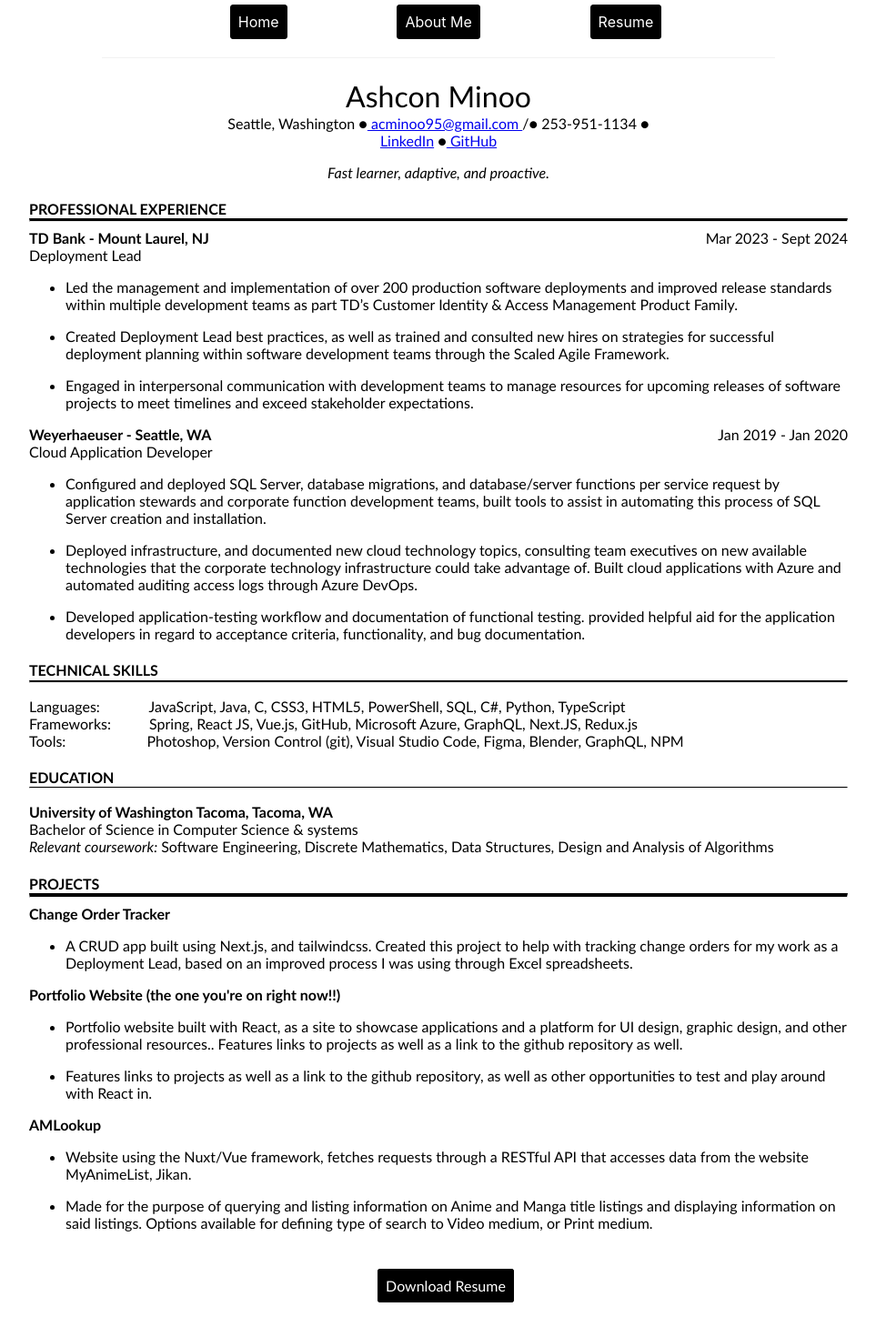
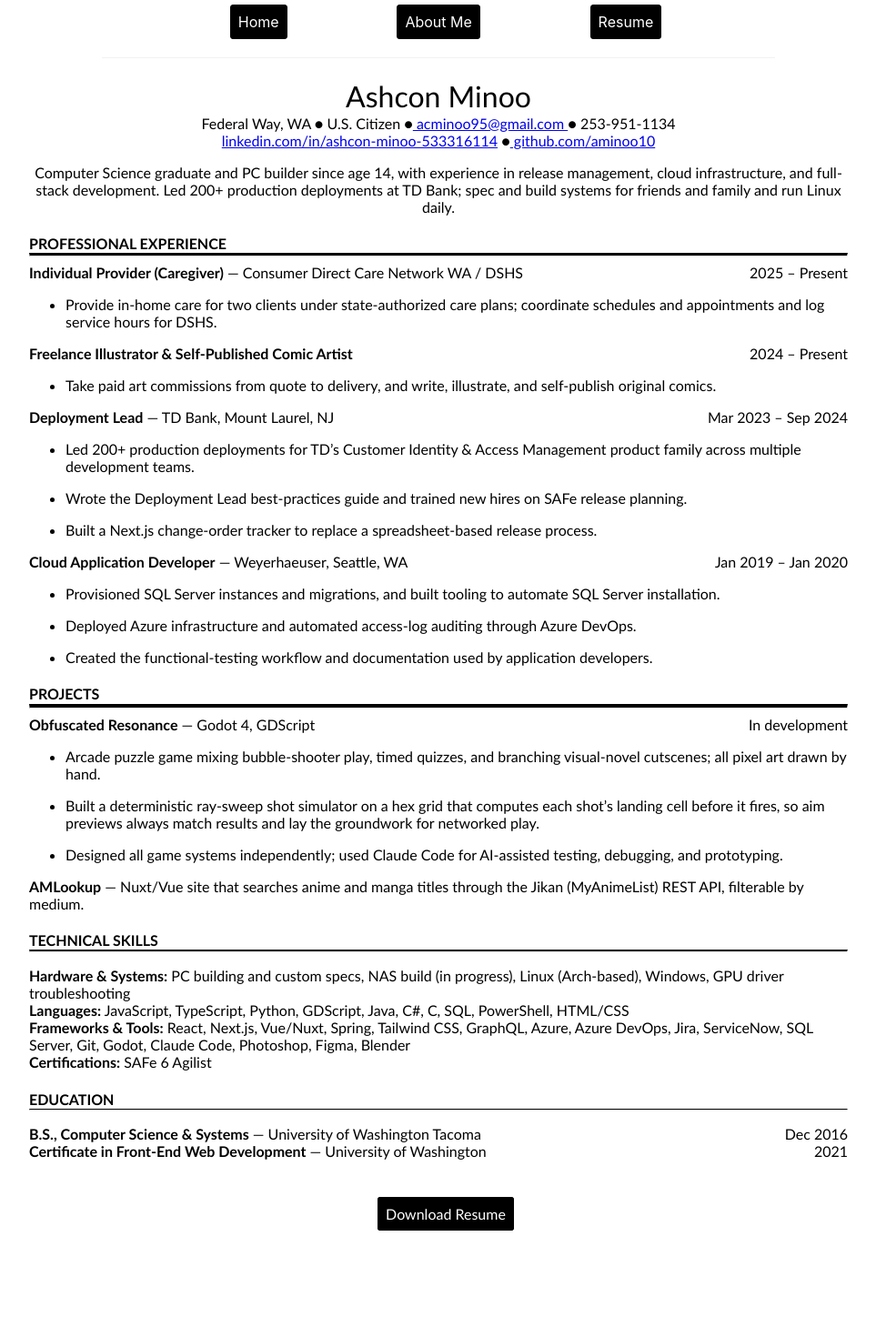
Before and after one commit to aminoo10/portfolio-site, a React (Create React App) app: page /resume in a window 1280 px wide. Shown: the part 374-1844 px from the top of the page at 91% size, without its empty margins (158-1121 px from the left). After the commit the page ends 1766 px from the top, so only its background shows below. Built offline with nearby package versions, Linux system fonts and the light colour scheme.

Commit message:
Update Resume.js with new content and formatting

```diff
--- a/src/Resume.js
+++ b/src/Resume.js
@@ -5,98 +5,98 @@ const Resume = () => {
   const blackDot = '\u25CF';
   const usePDF = false;
 
-  return (
+   return (
     <div className="resume">
       {!usePDF && <div className="html-resume">
         <div className="header">
           <h1>Ashcon Minoo</h1>
-          <p>Seattle, Washington {blackDot}
-          <span>
-            <a href="mailto:acminoo95@gmail.com" target="_blank" rel="noreferrer"> acminoo95@gmail.com </a>/
-          </span>
-          {blackDot} 253-951-1134 {blackDot}
+          <p>Federal Way, WA {blackDot} U.S. Citizen {blackDot}
+          <a href="mailto:acminoo95@gmail.com" target="_blank" rel="noreferrer"> acminoo95@gmail.com </a>
+          {blackDot} 253-951-1134
           <br />
-          <a href="https://linkedin.com/in/ashcon-minoo-533316114/" target="_blank" rel="noreferrer"> LinkedIn</a> {blackDot}
-          <a href="https://github.com/aminoo10" target="_blank" rel="noreferrer"> GitHub</a></p>
-          <i>Fast learner, adaptive, and proactive.</i>
+          <a href="https://linkedin.com/in/ashcon-minoo-533316114/" target="_blank" rel="noreferrer">linkedin.com/in/ashcon-minoo-533316114</a> {blackDot}
+          <a href="https://github.com/aminoo10" target="_blank" rel="noreferrer"> github.com/aminoo10</a></p>
+          <p className="summary">Computer Science graduate and PC builder since age 14, with experience in release management,
+            cloud infrastructure, and full-stack development. Led 200+ production deployments at TD Bank; spec and build
+            systems for friends and family and run Linux daily.</p>
         </div>
+
         <div className="pro-experience">
           <h4>PROFESSIONAL EXPERIENCE</h4>
           <hr id="hr-3"/>
           <div>
-            <strong>TD Bank - Mount Laurel, NJ</strong>
-            <span className="float-right">Mar 2023 - Sept 2024</span><br />
-            Deployment Lead <br />
-
+            <strong>Individual Provider (Caregiver)</strong> — Consumer Direct Care Network WA / DSHS
+            <span className="float-right">2025 – Present</span>
             <ul>
-              <li>Led the management and implementation of over 200 production software deployments and improved release standards
-                within multiple development teams as part TD’s Customer Identity & Access Management Product Family.
-              </li>
-              <li>Created Deployment Lead best practices, as well as trained and consulted new hires on strategies
-                for successful deployment planning within software development teams through the Scaled Agile Framework.</li>
-              <li>Engaged in interpersonal communication with development teams to manage resources for upcoming releases
-                of software projects to meet timelines and exceed stakeholder expectations.</li>
+              <li>Provide in-home care for two clients under state-authorized care plans; coordinate schedules and
+                appointments and log service hours for DSHS.</li>
             </ul>
           </div>
           <div>
-          <strong>Weyerhaeuser - Seattle, WA</strong>
-          <span className="float-right">Jan 2019 - Jan 2020</span><br />
-          Cloud Application Developer <br />
-
-          <ul>
-            <li>Configured and deployed SQL Server, database migrations, and database/server functions per service request by application
-              stewards and corporate function development teams, built tools to assist in automating this process of SQL Server creation
-              and installation.</li>
-            <li>Deployed infrastructure, and documented new cloud technology topics, consulting team executives on new available technologies
-              that the corporate technology infrastructure could take advantage of. Built cloud applications with Azure and automated auditing
-              access logs through Azure DevOps.</li>
-            <li>Developed application-testing workflow and documentation of functional testing. provided helpful aid for the application developers
-              in regard to acceptance criteria, functionality, and bug documentation.</li>
-          </ul>
+            <strong>Freelance Illustrator &amp; Self-Published Comic Artist</strong>
+            <span className="float-right">2024 – Present</span>
+            <ul>
+              <li>Take paid art commissions from quote to delivery, and write, illustrate, and self-publish original comics.</li>
+            </ul>
+          </div>
+          <div>
+            <strong>Deployment Lead</strong> — TD Bank, Mount Laurel, NJ
+            <span className="float-right">Mar 2023 – Sep 2024</span>
+            <ul>
+              <li>Led 200+ production deployments for TD’s Customer Identity &amp; Access Management product family
+                across multiple development teams.</li>
+              <li>Wrote the Deployment Lead best-practices guide and trained new hires on SAFe release planning.</li>
+              <li>Built a Next.js change-order tracker to replace a spreadsheet-based release process.</li>
+            </ul>
+          </div>
+          <div>
+            <strong>Cloud Application Developer</strong> — Weyerhaeuser, Seattle, WA
+            <span className="float-right">Jan 2019 – Jan 2020</span>
+            <ul>
+              <li>Provisioned SQL Server instances and migrations, and built tooling to automate SQL Server installation.</li>
+              <li>Deployed Azure infrastructure and automated access-log auditing through Azure DevOps.</li>
+              <li>Created the functional-testing workflow and documentation used by application developers.</li>
+            </ul>
           </div>
         </div>
+
+        <div className="projects">
+          <h4>PROJECTS</h4>
+          <hr id="hr-4"/>
+          <div>
+            <strong className="project-header">Obfuscated Resonance</strong> — Godot 4, GDScript
+            <span className="float-right">In development</span>
+            <ul>
+              <li>Arcade puzzle game mixing bubble-shooter play, timed quizzes, and branching visual-novel cutscenes;
+                all pixel art drawn by hand.</li>
+              <li>Built a deterministic ray-sweep shot simulator on a hex grid that computes each shot’s landing cell
+                before it fires, so aim previews always match results and lay the groundwork for networked play.</li>
+              <li>Designed all game systems independently; used Claude Code for AI-assisted testing, debugging, and prototyping.</li>
+            </ul>
+          </div>
+          <p><strong className="project-header">AMLookup</strong> — Nuxt/Vue site that searches anime and manga titles
+            through the Jikan (MyAnimeList) REST API, filterable by medium.</p>
+        </div>
+
         <div className="technical-skills">
           <h4>TECHNICAL SKILLS</h4>
           <hr id="hr-2"/>
-          <p><span id="indent-1">Languages:</span> JavaScript, Java, C, CSS3, HTML5, PowerShell, SQL, C#, Python, TypeScript <br />
-          <span id="indent-2">Frameworks:</span> Spring, React JS, Vue.js, GitHub, Microsoft Azure, GraphQL, Next.JS, Redux.js <br />
-          <span id="indent-3">Tools:</span> Photoshop, Version Control (git), Visual Studio Code, Figma, Blender, GraphQL, NPM</p>
+          <p><strong>Hardware &amp; Systems:</strong> PC building and custom specs, NAS build (in progress), Linux (Arch-based),
+            Windows, GPU driver troubleshooting<br />
+          <strong>Languages:</strong> JavaScript, TypeScript, Python, GDScript, Java, C#, C, SQL, PowerShell, HTML/CSS<br />
+          <strong>Frameworks &amp; Tools:</strong> React, Next.js, Vue/Nuxt, Spring, Tailwind CSS, GraphQL, Azure, Azure DevOps,
+            Jira, ServiceNow, SQL Server, Git, Godot, Claude Code, Photoshop, Figma, Blender<br />
+          <strong>Certifications:</strong> SAFe 6 Agilist</p>
         </div>
+
         <div className="education">
           <h4>EDUCATION</h4>
           <hr id="hr-1"/>
-
-          <p><strong>University of Washington Tacoma, Tacoma, WA</strong> <br />
-          Bachelor of Science in Computer Science &amp; systems <br />
-          <i>Relevant coursework:</i> Software Engineering, Discrete Mathematics, Data Structures, Design and Analysis of Algorithms</p>
-
+          <p><strong>B.S., Computer Science &amp; Systems</strong> — University of Washington Tacoma
+            <span className="float-right">Dec 2016</span><br />
+          <strong>Certificate in Front-End Web Development</strong> — University of Washington
+            <span className="float-right">2021</span></p>
         </div>
-        <div className="projects">
-          <h4>PROJECTS</h4>
-          <hr id="hr-4"/>
-          <strong className="project-header">Change Order Tracker</strong>
-          <ul>
-            <li>A CRUD app built using Next.js, and tailwindcss. Created this project to help with tracking
-              change orders for my work as a Deployment Lead, based on an improved process I was using through Excel spreadsheets.
-            </li>
-          </ul>
-
-          <strong className="project-header">Portfolio Website (the one you're on right now!!)</strong>
-          <ul>
-            <li> Portfolio website built with React, as a site to showcase applications and a platform for UI design, graphic design, and other professional resources..
-              Features links to projects as well as a link to the github repository as well.</li>
-            <li>Features links to projects as well as a link to the github repository, as well as other opportunities to
-              test and play around with React in.</li>
-          </ul>
-
-          <strong className="project-header">AMLookup</strong>
-          <ul>
-            <li>Website using the Nuxt/Vue framework, fetches requests through a RESTful API that accesses data from the website MyAnimeList, Jikan. </li>
-            <li>Made for the purpose of querying and listing information on Anime and Manga title listings and displaying information on said listings.
-              Options available for defining type of search to Video medium, or Print medium.</li>
-          </ul>
-        </div>
-
       </div>}
       { usePDF && <div className="pdf-resume">
         <iframe title="My Resume" src={`${PDF}#toolbar=0&navpanes=0&scrollbar=0`} width="100%" height="1070px"> </iframe>
```
